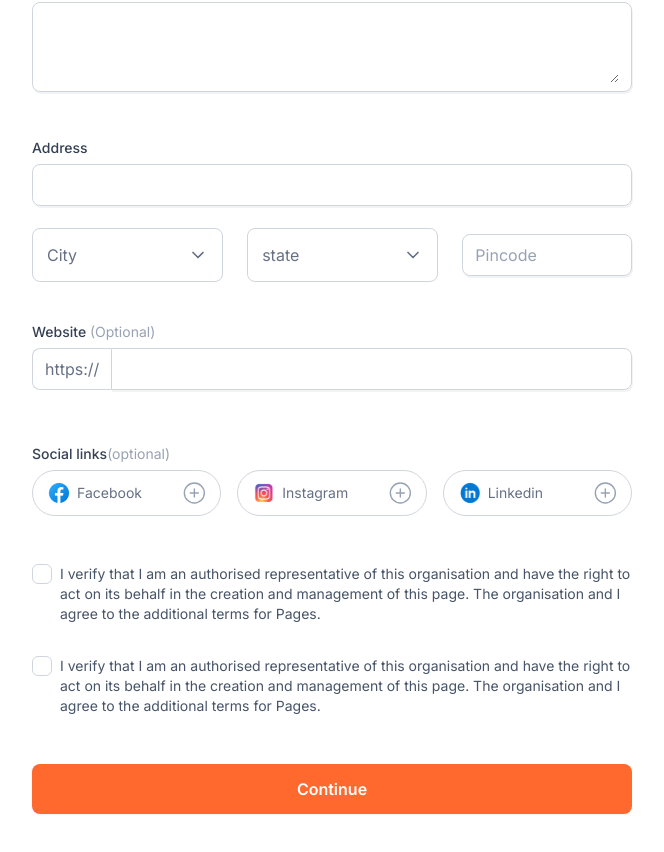
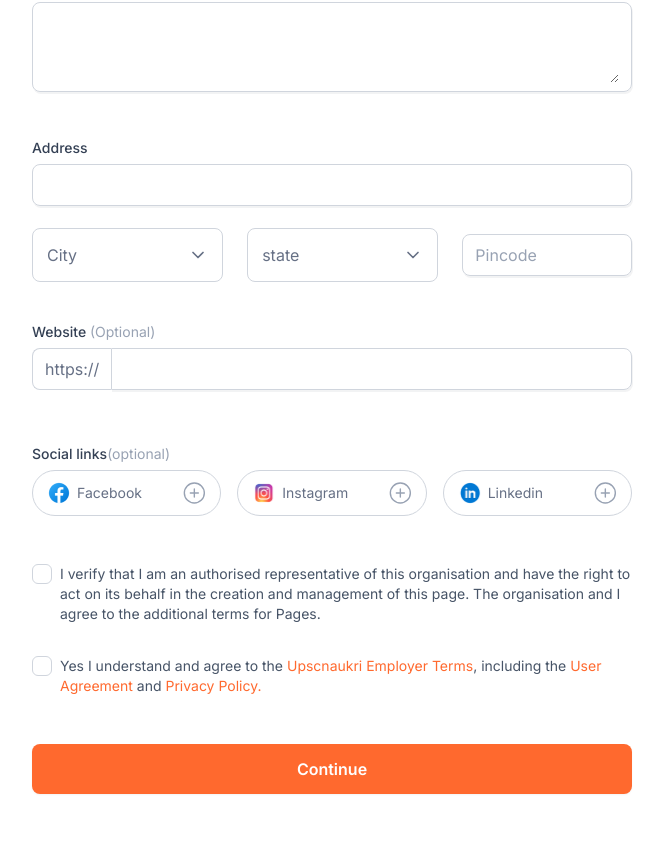
Before and after one commit to Maheerali-pk/upsc-final, a Next.js app: page /company/setup-profile in a window 1280 px wide. Shown: the part 694-1546 px from the top of the page, without its empty margins (308-972 px from the left). Built offline with nearby package versions, Linux system fonts and the light colour scheme.

Commit message:
The checkbox labels in profile setup of company page are corrected.

```diff
--- a/components/Checkbox.tsx
+++ b/components/Checkbox.tsx
@@ -1,7 +1,9 @@
+import { useId } from "react";
+
 interface CheckboxProps {
    value: boolean;
    onChange: (value: boolean) => void;
-   label: string;
+   label: string | JSX.Element;
    className?: string;
 }
 
@@ -11,16 +13,17 @@ const Checkbox: React.FC<CheckboxProps> = ({
    label,
    className,
 }) => {
+   const id = useId();
    return (
-      <div className="flex gap-2   text-sm text-gray-600 ">
+      <div className="flex gap-2 text-sm text-gray-600 ">
          <input
             className={`text-primary-400 aspect-square ${className || ""}`}
             type="checkbox"
-            id={label}
+            id={id}
             checked={value}
             onChange={(e) => onChange(e.target.checked)}
          ></input>
-         <label htmlFor={label}>{label}</label>
+         <label htmlFor={id}>{label}</label>
       </div>
    );
 };
--- a/package.json
+++ b/package.json
@@ -11,6 +11,7 @@
     "@emotion/styled": "^11.10.5",
     "@mui/material": "^5.11.8",
     "@next/font": "^13.1.6",
+    "@types/uuid": "^9.0.1",
     "classnames": "^2.3.2",
     "deep-clone": "^3.0.3",
     "next": "latest",
@@ -19,7 +20,8 @@
     "react-dom": "18.2.0",
     "react-drag-drop-files": "^2.3.9",
     "react-loader-spinner": "^5.3.4",
-    "react-otp-input": "^2.4.0"
+    "react-otp-input": "^2.4.0",
+    "uuid": "^9.0.0"
   },
   "devDependencies": {
     "@types/node": "18.11.3",
--- a/pages/company/setup-profile/index.tsx
+++ b/pages/company/setup-profile/index.tsx
@@ -167,7 +167,24 @@ const CompanyProfileSetup: React.FC = () => {
                ></Checkbox>
                <Checkbox
                   {...inputsData.understand}
-                  label="I verify that I am an authorised representative of this organisation and have the right to act on its behalf in the creation and management of this page. The organisation and I agree to the additional terms for Pages."
+                  label={
+                     <>
+                        Yes I understand and agree to the{" "}
+                        <span className="text-primary-400">
+                           Upscnaukri Employer Terms
+                        </span>
+                        , including the
+                        <span className="text-primary-400">
+                           {" "}
+                           User Agreement
+                        </span>{" "}
+                        and
+                        <span className="text-primary-400">
+                           {" "}
+                           Privacy Policy.
+                        </span>
+                     </>
+                  }
                ></Checkbox>
             </div>
             <button className="btn btn-primary w-full btn-xl mb-28">
```
Also changed, not shown: 1 other file (tests, documents, lock files or other folders).
